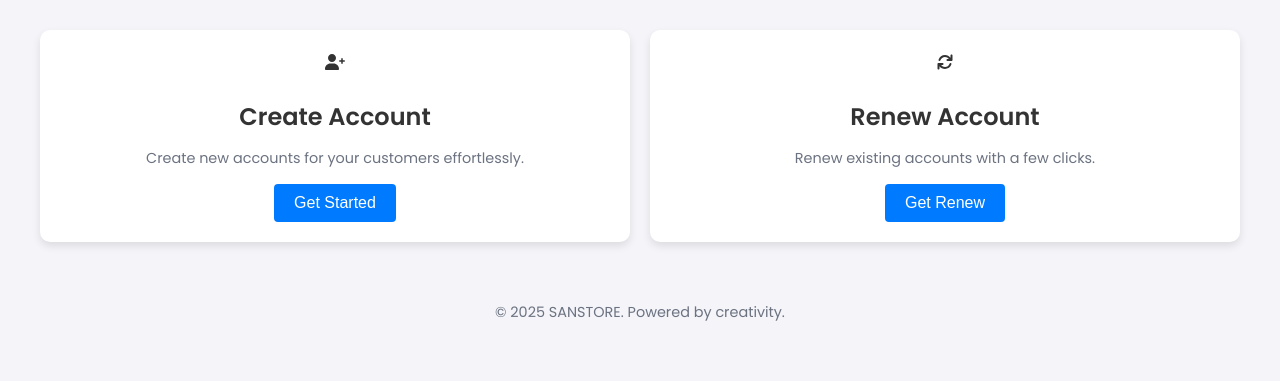
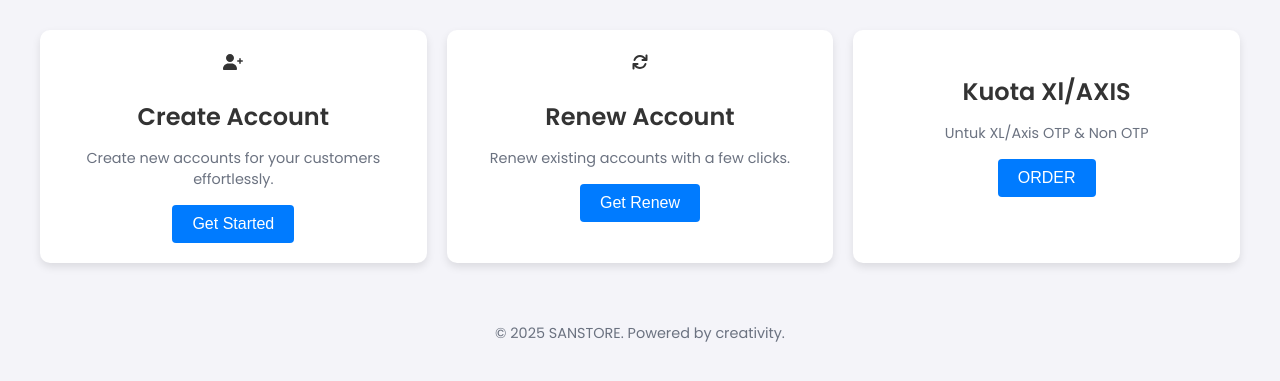
Before and after one commit to Sandhj/Virtual, a Flask app: page / in a window 1280 px wide. Shown: the part 133-514 px from the top of the page. Run offline with Flask 3, Linux system fonts and the light colour scheme.

Commit message:
Update dashboard.html

```diff
--- a/templates/dashboard.html
+++ b/templates/dashboard.html
@@ -128,6 +128,14 @@
         <button type="submit">Get Renew</button>
       </form>
     </div>
+    <!-- Kuota Xl Panel -->
+    <div class="dashboard-card">
+      <h3>Kuota Xl/AXIS</h3>
+      <p>Untuk XL/Axis OTP & Non OTP</p>
+      <form action="/dashboard_xl" method="POST">
+        <button type="submit">ORDER</button>
+      </form>
+    </div>
   </div>
 </div>
 
```
